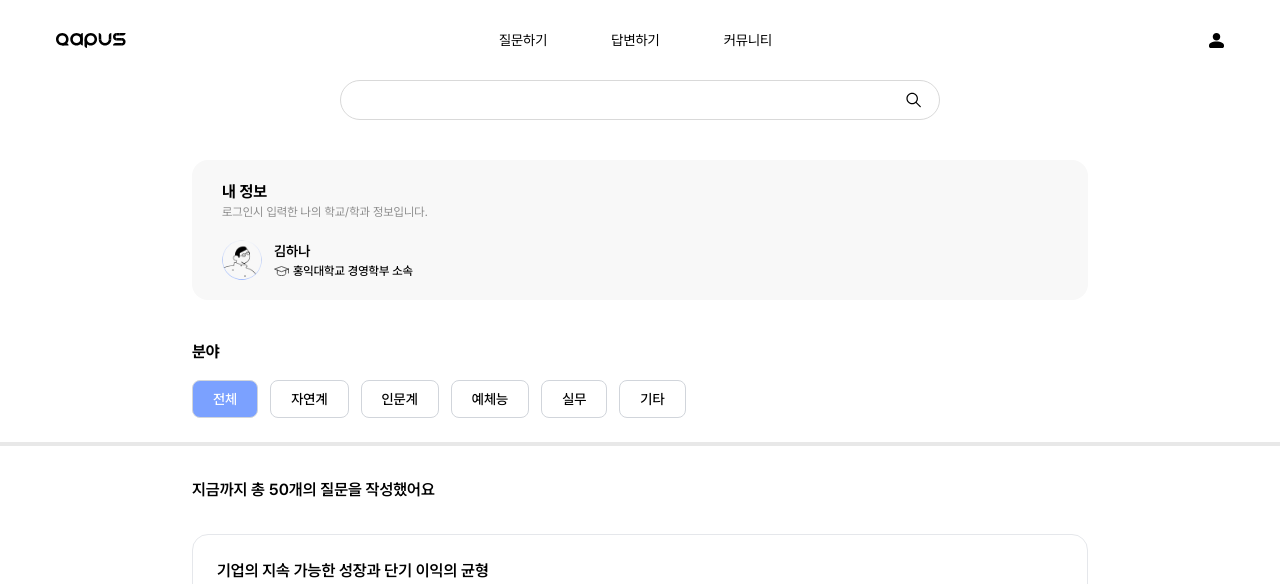
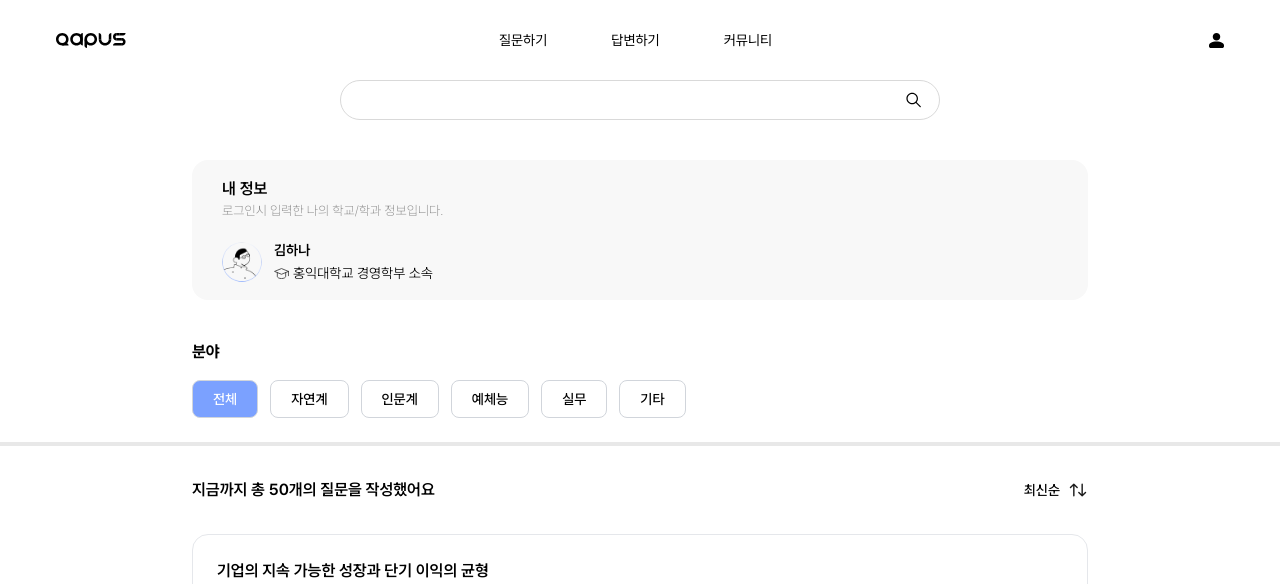
Before and after one commit to mimi-0506/Qampus_FE_deploy, a Next.js app: page /mypage in a window 1280 px wide. Shown: the top 584 px of the page. Built offline with nearby package versions, Linux system fonts and the light colour scheme.

Commit message:
feat: 답변하기, 마이페이지, 검색 페이지에 sortSelector 적용

```diff
--- a/app/answer/answerMain/page.tsx
+++ b/app/answer/answerMain/page.tsx
@@ -7,6 +7,7 @@ import Image from 'next/image';
 import Pagination from '@/components/Pagination';
 import {useState} from 'react';
 import {mockQuestions} from '@/constants/mockQuestions';
+import SortSelector from '@/components/SortSelector';
 
 export default function AnswerMainPage() {
   const [selectedField, setSelectedField] = useState<string>('');
@@ -38,9 +39,12 @@ export default function AnswerMainPage() {
         setSelectedField={setSelectedField}
       />
 
-      <p className="text-black font-[600] w-[70%] py-8">
-        답변 가능한 질문 {mockQuestions.length.toLocaleString()}개가 있어요
-      </p>
+      <div className="w-[70%] justify-between flex">
+        <p className="text-black font-[600] py-8">
+          답변 가능한 질문 {mockQuestions.length.toLocaleString()}개가 있어요
+        </p>
+        <SortSelector />
+      </div>
 
       <div className="w-[70%] flex flex-col">
         {paginatedQuestions.map(question => (
--- a/app/mypage/_components/InfoCard.tsx
+++ b/app/mypage/_components/InfoCard.tsx
@@ -20,8 +20,8 @@ export default function InfoCard({
   return (
     <div className="flex h-[140px] w-[70%] mt-10 flex-col items-center justify-center rounded-2xl bg-[#F8F8F8]">
       <div className="w-full px-[30px] py-[30px]">
-        <p className="font-bold text-black">내 정보</p>
-        <p className="text-xs font-normal text-[#8D8D8D]">
+        <p className="font-[600] text-[16px] text-black">내 정보</p>
+        <p className="text-[13px] font-[200] text-[#8D8D8D]">
           로그인시 입력한 나의 학교/학과 정보입니다.
         </p>
         {/* 사용자 정보 */}
@@ -40,7 +40,7 @@ export default function InfoCard({
             unoptimized
           />
           <div>
-            <p className="text-sm font-[600] text-black">{name}</p>
+            <p className="text-[14px] font-[600] text-black">{name}</p>
             <div className="mt-[2px] flex items-center">
               <Image
                 src="/images/question/cap.svg"
@@ -49,7 +49,7 @@ export default function InfoCard({
                 alt="school cap image"
                 className="mr-[4px]"
               />
-              <p className="text-sm text-xs font-[500] text-black">
+              <p className="text-sm font-[300] text-black">
                 {university} {department} 소속
               </p>
             </div>
--- a/app/mypage/page.tsx
+++ b/app/mypage/page.tsx
@@ -7,6 +7,7 @@ import Pagination from '@/components/Pagination';
 import {useState} from 'react';
 import PreviewCard from '@/components/PreviewCard';
 import {mockQuestions} from '@/constants/mockQuestions';
+import SortSelector from '@/components/SortSelector';
 
 export default function MyPage() {
   const [selectedField, setSelectedField] = useState<string>('전체');
@@ -28,10 +29,13 @@ export default function MyPage() {
         setSelectedField={setSelectedField}
       />
 
-      <p className="w-[70%] text-black font-[600] py-8">
-        지금까지 총 {mockQuestions.length.toLocaleString()}개의 질문을
-        작성했어요
-      </p>
+      <div className="flex w-[70%] justify-between">
+        <p className="text-black font-[600] py-8">
+          지금까지 총 {mockQuestions.length.toLocaleString()}개의 질문을
+          작성했어요
+        </p>
+        <SortSelector />
+      </div>
 
       <div className="w-[70%] flex flex-col">
         {paginatedQuestions.map(question => (
--- a/app/search/page.tsx
+++ b/app/search/page.tsx
@@ -5,6 +5,7 @@ import Pagination from '@/components/Pagination';
 import PreviewCard from '@/components/PreviewCard';
 import {useState} from 'react';
 import {mockQuestions} from '@/constants/mockQuestions';
+import SortSelector from '@/components/SortSelector';
 
 export default function SearchPage() {
   const [currentPage, setCurrentPage] = useState<number>(1);
@@ -20,9 +21,12 @@ export default function SearchPage() {
     <main className="flex flex-col items-center bg-white min-h-screen">
       <SearchBar />
 
-      <p className="text-black font-[600] w-[70%] py-8">
-        질문 {mockQuestions.length.toLocaleString()}개가 있어요
-      </p>
+      <div className="w-[70%] flex justify-between">
+        <p className="text-black font-[600] py-8">
+          질문 {mockQuestions.length.toLocaleString()}개가 있어요
+        </p>
+        <SortSelector />
+      </div>
 
       <div className="w-[70%] flex flex-col">
         {paginatedQuestions.map(question => (
```
